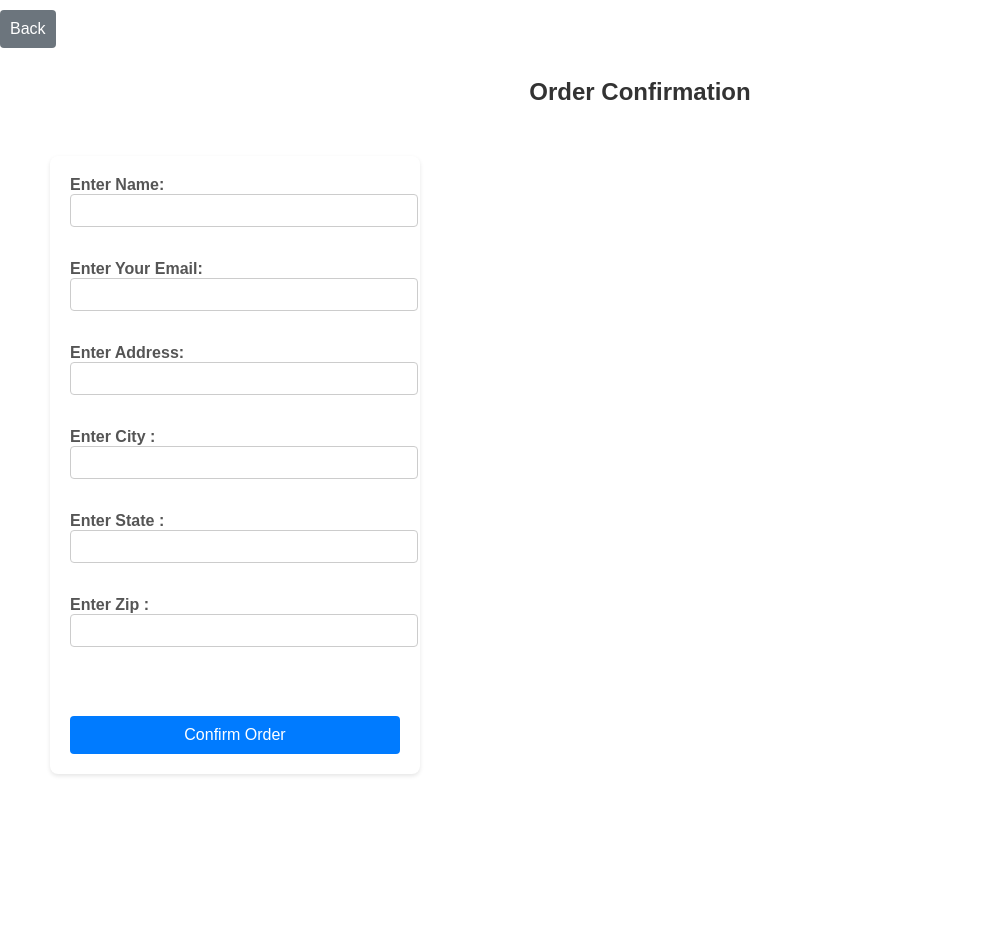
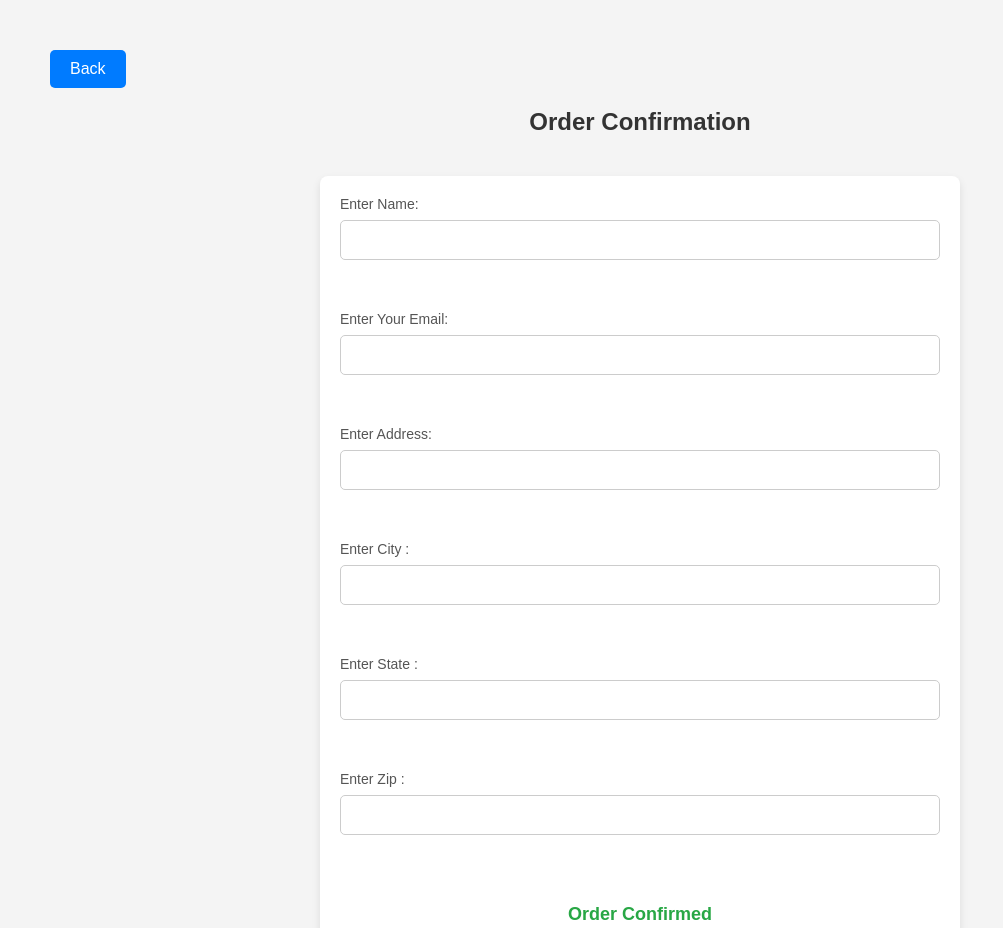
Before and after one commit to Mandalorian7773/E-commerce-Website-Group-6, a website: page orderC.html in a window 1280 px wide. Shown: the top 928 px of the page, without its empty margins (0-1003 px from the left). Before the commit the page ends 824 px from the top, so only its background shows below. Drawn offline with nearby package versions, Linux system fonts and the light colour scheme.

Commit message:
enchanced order confirmation page

```diff
--- a/orderC.css
+++ b/orderC.css
@@ -1,77 +1,107 @@
-#message {
-    display: none;
-}
 body {
     font-family: Arial, sans-serif;
+    background-color: #f4f4f4;
     margin: 0;
     padding: 0;
-    background-color:white;
 }
 
-h2 {
-    text-align: center;
-    margin-top: 20px;
-    color: #333;
-}
-
-form {
-    width: 330px;
-    margin: 50px ;
-    background: #fff;
-    padding: 20px;
-    border-radius: 8px;
-    box-shadow: 0 2px 4px rgba(0, 0, 0, 0.1);
-}
-
-label {
-
-    margin-bottom: 8px;
-    color: #555;
-    font-weight: bold;
-}
-
-input {
-    width: 100%;
-    padding: 8px;
-    margin-bottom: 15px;
-    border: 1px solid #ccc;
-    border-radius: 4px;
+a {
+    text-decoration: none;
 }
 
 button {
-    width: 100%;
-    padding: 10px;
+    padding: 10px 20px;
     background-color: #007bff;
     color: white;
     border: none;
-    border-radius: 4px;
+    cursor: pointer;
     font-size: 16px;
-    cursor: pointer;
+    border-radius: 5px;
+    transition: background-color 0.3s;
 }
 
 button:hover {
     background-color: #0056b3;
 }
 
-p {
-    text-align: center;
-    color: green;
-    font-weight: bold;
-    font-size: 14px;
+#email-form {
+    background-color: white;
+    max-width: 600px;
+    margin: 40px auto;
+    padding: 20px;
+    border-radius: 8px;
+    box-shadow: 0 4px 8px rgba(0, 0, 0, 0.1);
 }
 
-a {
-    display: inline-block;
-    margin: 10px auto;
+h2 {
     text-align: center;
-    text-decoration: none;
+    margin-bottom: 20px;
+    color: #333;
 }
 
-a button {
-    background-color: #6c757d;
-    color: white;
+label {
+    font-size: 14px;
+    color: #555;
+    margin-bottom: 8px;
+    display: inline-block;
 }
 
-a button:hover {
-    background-color: #5a6268;
+input[type="text"],
+input[type="email"] {
+    width: 100%;
+    padding: 10px;
+    margin-bottom: 15px;
+    border: 1px solid #ccc;
+    border-radius: 5px;
+    font-size: 16px;
+    box-sizing: border-box;
 }
+
+input[type="text"]:focus,
+input[type="email"]:focus {
+    border-color: #007bff;
+    outline: none;
+}
+
+#message {
+    font-size: 18px;
+    font-weight: bold;
+    text-align: center;
+    margin-bottom: 20px;
+    color: #28a745;
+}
+
+form {
+    display: flex;
+    flex-direction: column;
+}
+
+form p {
+    text-align: center;
+}
+
+form button {
+    align-self: center;
+    width: 150px;
+}
+
+form a {
+    align-self: center;
+    margin-top: 20px;
+}
+
+@media (max-width: 600px) {
+    #email-form {
+        width: 90%;
+        padding: 15px;
+    }
+
+    button {
+        width: 100%;
+    }
+}
+
+.btn1{
+    margin-left: 50px;
+    margin-top: 50px;
+}
--- a/orderC.html
+++ b/orderC.html
@@ -12,7 +12,7 @@
 <body>
 
     <a href="cart.html">
-    <button href="cart.html">Back</button>
+    <button class="btn1">Back</button>
     </a>
 
     <h2>Order Confirmation</h2>
```
Also changed, not shown: grid.html (+1 -1 lines).
